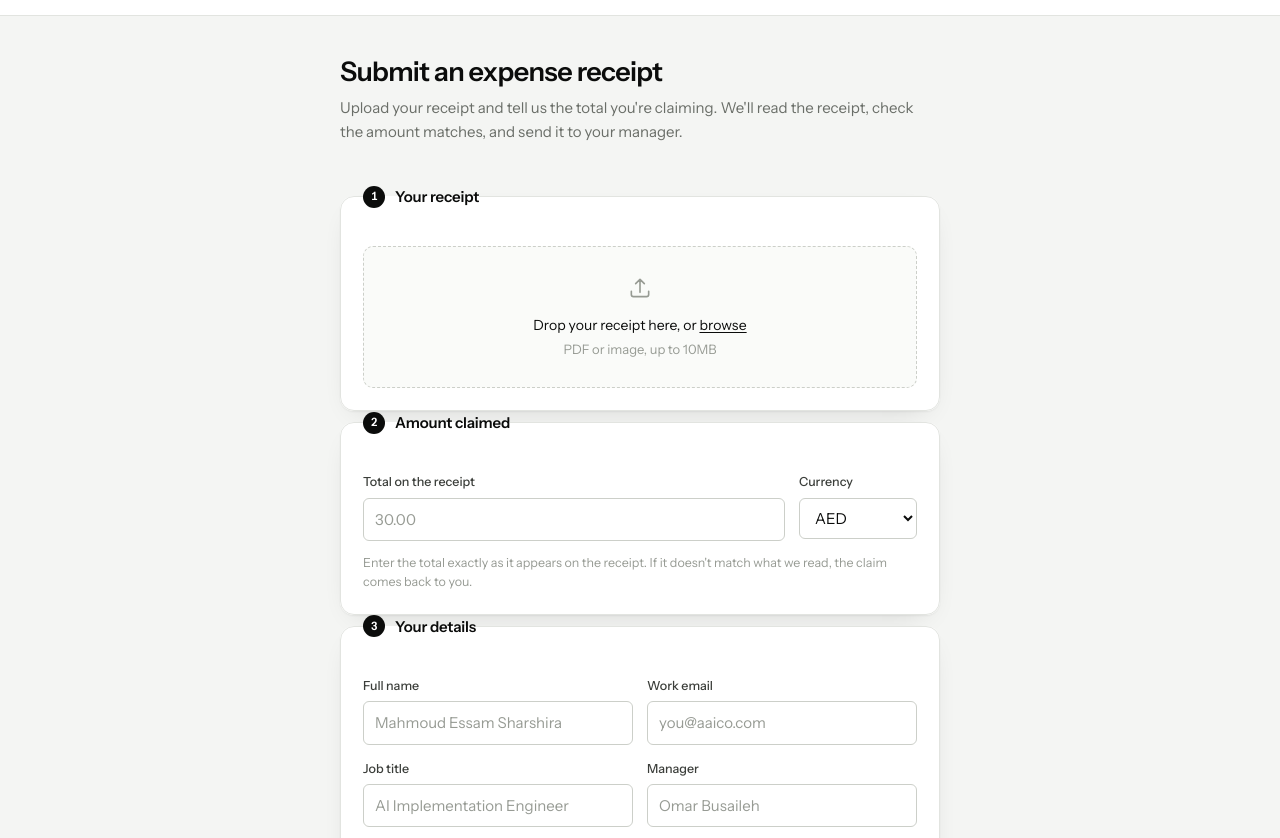
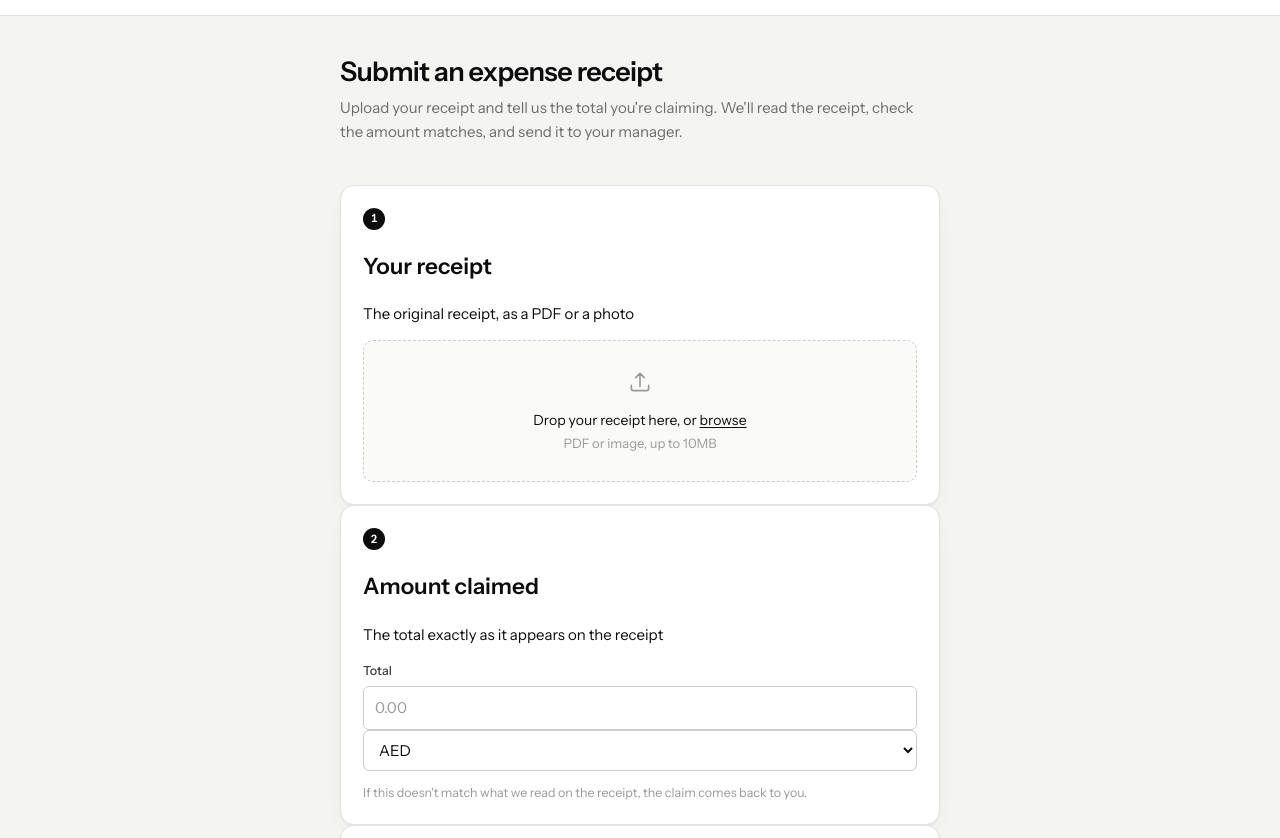
Before and after one commit to soufianedouhaib/Expense-Receipt-Validation, a website: page index.html in a window 1280 px wide. Shown: the part 45-883 px from the top of the page. Drawn offline with Linux system fonts and the light colour scheme.

Commit message:
Refactor claim form for better structure and accessibility
Refactor form structure and improve accessibility with appropriate sectioning and labeling.

```diff
--- a/index.html
+++ b/index.html
@@ -26,13 +26,16 @@
         <p>Upload your receipt and tell us the total you're claiming. We'll read the receipt, check the amount matches, and send it to your manager.</p>
       </div>
 
-      <form id="claim-form" novalidate>
+      <form id="claim-form" class="stack" novalidate>
 
-        <fieldset class="card">
-          <legend class="card-legend">
-            <span class="step-num">1</span>
-            Your receipt
-          </legend>
+        <section class="card" aria-labelledby="h-receipt">
+          <header class="card-head">
+            <span class="step-num" aria-hidden="true">1</span>
+            <div class="card-head-text">
+              <h2 class="card-title" id="h-receipt">Your receipt</h2>
+              <p class="card-sub">The original receipt, as a PDF or a photo</p>
+            </div>
+          </header>
 
           <div id="dropzone" class="dropzone" tabindex="0" role="button"
                aria-label="Choose a receipt file or drop one here">
@@ -63,24 +66,25 @@
             </div>
           </div>
           <p class="field-error" id="err-receipt" hidden></p>
-        </fieldset>
+        </section>
 
-        <fieldset class="card">
-          <legend class="card-legend">
-            <span class="step-num">2</span>
-            Amount claimed
-          </legend>
+        <section class="card" aria-labelledby="h-amount">
+          <header class="card-head">
+            <span class="step-num" aria-hidden="true">2</span>
+            <div class="card-head-text">
+              <h2 class="card-title" id="h-amount">Amount claimed</h2>
+              <p class="card-sub">The total exactly as it appears on the receipt</p>
+            </div>
+          </header>
 
-          <div class="row">
-            <div class="field field-grow">
-              <label for="amount">Total on the receipt</label>
+          <div class="field field-amount">
+            <label for="amount">Total</label>
+            <div class="amount-group">
               <input type="number" id="amount" name="amount" inputmode="decimal"
-                     step="0.01" min="0" placeholder="30.00" required>
-              <p class="field-error" id="err-amount" hidden></p>
-            </div>
-            <div class="field field-currency">
-              <label for="currency">Currency</label>
-              <select id="currency" name="currency" required>
+                     step="0.01" min="0" placeholder="0.00" required
+                     aria-describedby="amount-hint">
+              <span class="amount-divider" aria-hidden="true"></span>
+              <select id="currency" name="currency" aria-label="Currency" required>
                 <option value="AED" selected>AED</option>
                 <option value="USD">USD</option>
                 <option value="EUR">EUR</option>
@@ -90,38 +94,39 @@
                 <option value="INR">INR</option>
               </select>
             </div>
+            <p class="field-error" id="err-amount" hidden></p>
+            <p class="hint" id="amount-hint">If this doesn't match what we read on the receipt, the claim comes back to you.</p>
           </div>
-          <p class="hint">Enter the total exactly as it appears on the receipt. If it doesn't match what we read, the claim comes back to you.</p>
-        </fieldset>
+        </section>
 
-        <fieldset class="card">
-          <legend class="card-legend">
-            <span class="step-num">3</span>
-            Your details
-          </legend>
+        <section class="card" aria-labelledby="h-details">
+          <header class="card-head">
+            <span class="step-num" aria-hidden="true">3</span>
+            <div class="card-head-text">
+              <h2 class="card-title" id="h-details">Your details</h2>
+              <p class="card-sub">Who the claim is for, and who approves it</p>
+            </div>
+          </header>
 
-          <div class="row">
-            <div class="field field-grow">
+          <div class="grid-2">
+            <div class="field">
               <label for="fullName">Full name</label>
               <input type="text" id="fullName" name="fullName" autocomplete="name"
                      placeholder="Mahmoud Essam Sharshira" required>
               <p class="field-error" id="err-fullName" hidden></p>
             </div>
-            <div class="field field-grow">
+            <div class="field">
               <label for="email">Work email</label>
               <input type="email" id="email" name="email" autocomplete="email"
                      placeholder="you@aaico.com" required>
               <p class="field-error" id="err-email" hidden></p>
             </div>
-          </div>
-
-          <div class="row">
-            <div class="field field-grow">
+            <div class="field">
               <label for="jobTitle">Job title</label>
               <input type="text" id="jobTitle" name="jobTitle" autocomplete="organization-title"
                      placeholder="AI Implementation Engineer">
             </div>
-            <div class="field field-grow">
+            <div class="field">
               <label for="managerName">Manager</label>
               <input type="text" id="managerName" name="managerName"
                      placeholder="Omar Busaileh">
@@ -130,17 +135,17 @@
 
           <details class="optional">
             <summary>Optional details</summary>
-            <div class="row">
-              <div class="field field-grow">
+            <div class="grid-3">
+              <div class="field">
                 <label for="phoneNumber">Phone number</label>
                 <input type="tel" id="phoneNumber" name="phoneNumber"
                        autocomplete="tel" placeholder="+971 50 750 2589">
               </div>
-              <div class="field field-grow">
+              <div class="field">
                 <label for="dateOfBirth">Date of birth</label>
                 <input type="date" id="dateOfBirth" name="dateOfBirth">
               </div>
-              <div class="field field-grow">
+              <div class="field">
                 <label for="gender">Gender</label>
                 <select id="gender" name="gender">
                   <option value="">Prefer not to say</option>
@@ -155,7 +160,7 @@
             <input type="checkbox" id="remember" checked>
             <span>Remember my details on this device</span>
           </label>
-        </fieldset>
+        </section>
 
         <p class="form-error" id="form-error" hidden></p>
 
@@ -185,8 +190,8 @@
 
     <!-- ===================== RESULT ===================== -->
     <section id="view-result" class="view" hidden>
-      <div class="card" id="result-card">
-        <div class="verdict" id="verdict">
+      <div class="card">
+        <div class="verdict">
           <span class="badge" id="verdict-badge">—</span>
           <h2 id="verdict-title">Result</h2>
         </div>
```
